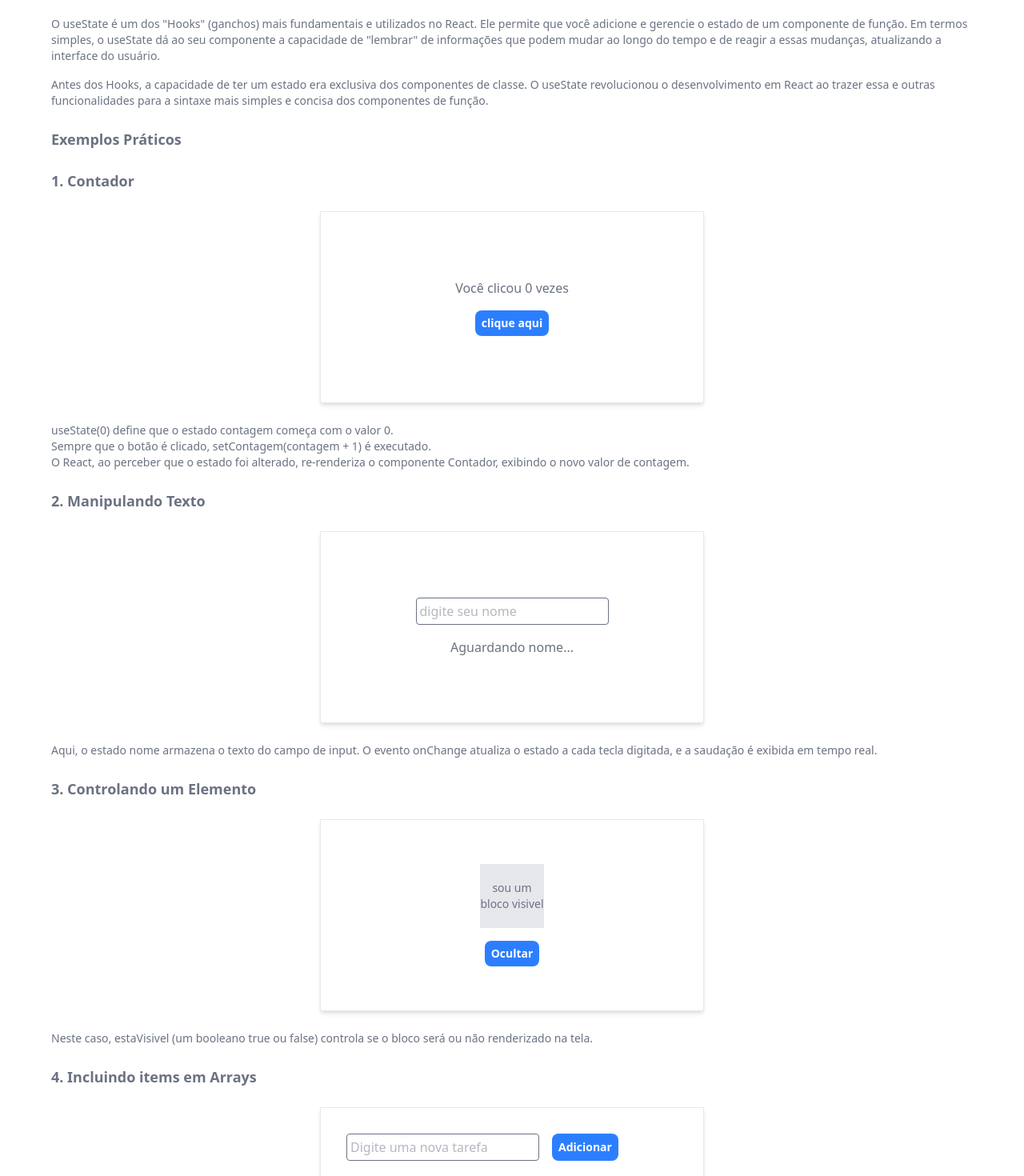
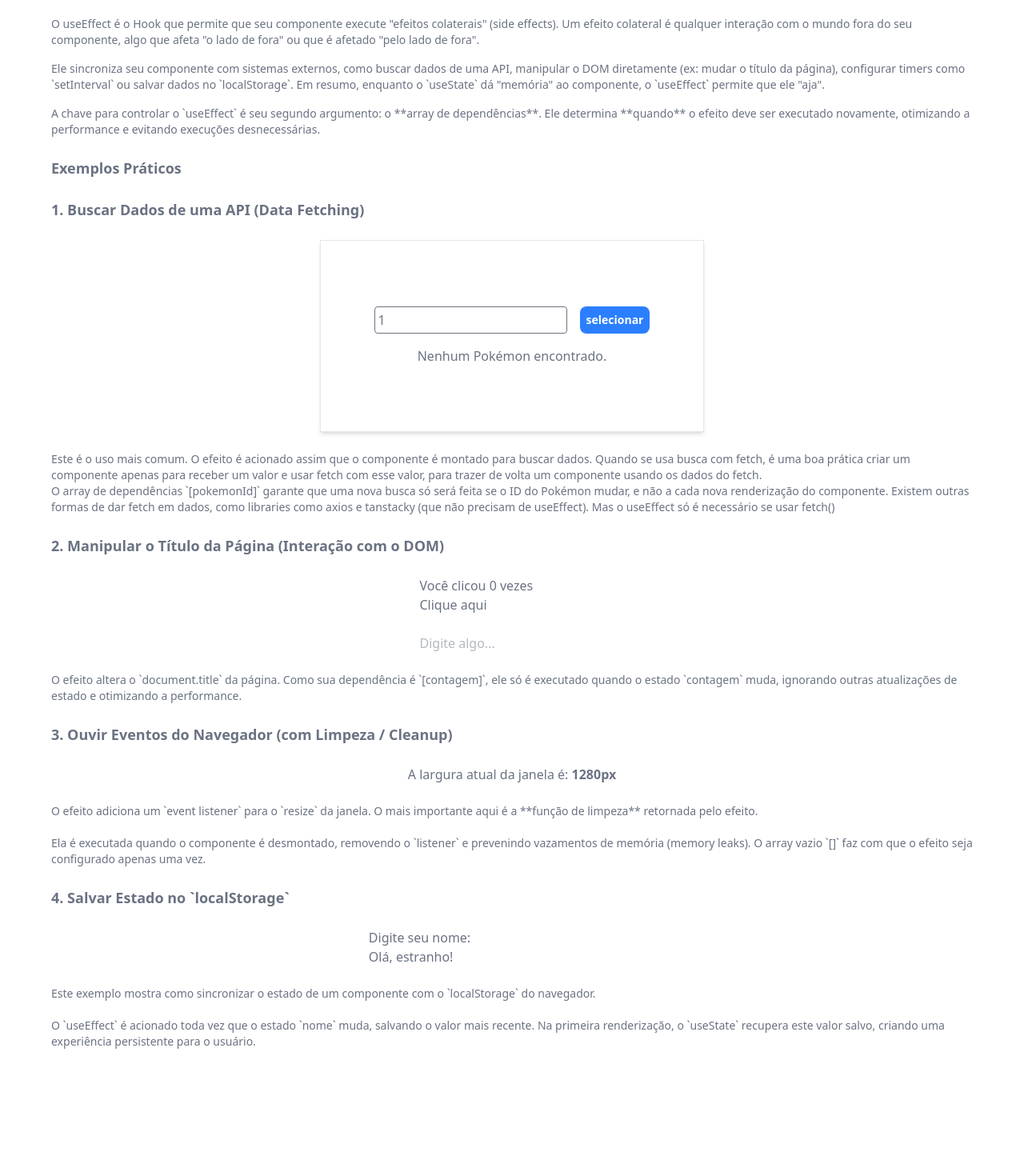
Before and after one commit to luan-services/react-hooks-usecases, a React (Vite) app: page /#/useEffect in a window 1280 px wide. Shown: the part 100-1570 px from the top of the page at 80% size. After the commit the page ends 1476 px from the top, so only its background shows below. Built offline with nearby package versions, Linux system fonts and the light colour scheme; no server answers.

Commit message:
pokemon fetch update

```diff
--- /dev/null
+++ b/components/use_effect_page_components/ContadorComTitulo.jsx
@@ -0,0 +1,32 @@
+import React, { useState, useEffect } from 'react';
+
+export const ContadorComTitulo = () => {
+  const [contagem, setContagem] = useState(0);
+  const [nome, setNome] = useState('');
+
+  // Este efeito atualiza o título da página
+  useEffect(() => {
+    // O título será atualizado após cada renderização em que 'contagem' mudar
+    document.title = `Você clicou ${contagem} vezes`;
+    console.log('Efeito do título executado!');
+
+    // Não há necessidade de cleanup aqui
+  }, [contagem]); // Depende apenas de 'contagem'
+
+  return (
+    <div>
+      <p>Você clicou {contagem} vezes</p>
+      <button onClick={() => setContagem(contagem + 1)}>
+        Clique aqui
+      </button>
+      <br/><br/>
+      {/* Mudar este input não vai disparar o efeito do título */}
+      <input
+        type="text"
+        placeholder="Digite algo..."
+        value={nome}
+        onChange={e => setNome(e.target.value)}
+      />
+    </div>
+  );
+}
--- /dev/null
+++ b/components/use_effect_page_components/GetPokemon.jsx
@@ -0,0 +1,47 @@
+import React, { useState, useEffect } from 'react';
+
+export const GetPokemon = ({ pokemonId }) => {
+    // Estado para armazenar os dados do Pokémon
+    const [pokemon, setPokemon] = useState(null);
+    // Estado para controlar o carregamento
+    const [loading, setLoading] = useState(true);
+
+    useEffect(() => {
+        // Para evitar que o efeito tente rodar com um ID inválido
+        if (!pokemonId) return;
+
+        // Reseta o estado de loading e pokemon antes de uma nova busca
+        setLoading(true);
+        setPokemon(null);
+
+        // A função de efeito que busca os dados
+        fetch(`https://pokeapi.co/api/v2/pokemon/${pokemonId}`).then(response => response.json())
+        .then(data => {
+            setPokemon(data); // Armazena os dados no estado
+        })
+        .catch(error => console.error("Erro ao buscar Pokémon:", error))
+        .finally(() => {
+            setLoading(false); // Finaliza o estado de carregamento
+        });
+
+    // O array de dependências contém 'pokemonId'.
+    // O efeito será re-executado toda vez que a prop 'pokemonId' mudar.
+    }, [pokemonId]);
+
+    if (loading) {
+        return <p>Carregando...</p>;
+    }
+
+    if (!pokemon) {
+        return <p>Nenhum Pokémon encontrado.</p>;
+    }
+
+    return (
+        <div className="flex flex-col h-full">
+        <h2>{pokemon.name}</h2>
+        <p>Altura: {pokemon.height * 10} cm</p>
+        <p>Peso: {pokemon.weight / 10} kg</p>
+        <img src={pokemon.sprites.front_default} alt={pokemon.name} />
+        </div>
+    );
+}
--- /dev/null
+++ b/components/use_effect_page_components/LarguraDaJanela.jsx
@@ -0,0 +1,29 @@
+import React, { useState, useEffect } from 'react';
+
+export const LarguraDaJanela = () => {
+  const [largura, setLargura] = useState(window.innerWidth);
+
+  useEffect(() => {
+    // Função que atualiza o estado com a largura da janela
+    function handleResize() {
+      setLargura(window.innerWidth);
+    }
+
+    // EFEITO: Adiciona o event listener quando o componente monta
+    window.addEventListener('resize', handleResize);
+    console.log('Event listener ADICIONADO.');
+
+    // FUNÇÃO DE LIMPEZA: Essencial!
+    // Esta função será executada quando o componente for desmontado.
+    return () => {
+      window.removeEventListener('resize', handleResize);
+      console.log('Event listener REMOVIDO.');
+    };
+  }, []); // <-- O array vazio garante que o efeito roda apenas uma vez (na montagem)
+
+  return (
+    <div>
+      <p>A largura atual da janela é: <strong>{largura}px</strong></p>
+    </div>
+  );
+}
--- /dev/null
+++ b/components/use_effect_page_components/PerfilPokemon.jsx
@@ -0,0 +1,38 @@
+import React, { useState, useEffect } from 'react';
+import { GetPokemon } from './getPokemon';
+
+export const PerfilPokemon = () => {
+	const [pokemonId, setPokemonId] = useState(1);
+	const [id, setId] = useState(1);
+
+	const updatePokemonIdInput = (event) => {
+        setId(event.target.value)
+    }
+
+	const updatePokemonId = (evento) => {
+        // Previne o comportamento padrão do formulário de recarregar a página
+        evento.preventDefault();
+
+        if (id < 0) return;
+
+        // Atualiza o estado do id
+        setPokemonId(id)
+
+        // Limpa o campo de input após adicionar a tarefa
+        setId('')
+    }
+
+	// aqui o form é responsável apenas por setar o ID, quem faz uso do ID e usa a função fetch é um componente dedicado apenas para isso: GetPokemon
+	return (
+		<div className="shadow-md border-gray-200 border-1 w-120 min-h-60 p-8 flex flex-col gap-4 items-center justify-center">
+			<form onSubmit={updatePokemonId} className="gap-4 flex flex-wrap flex-row justify-start">
+                <input className="border-gray-500 border-1 rounded-sm p-1 outline-0 focus:border-blue-500"
+                type="text" value={id} onChange={(e) => updatePokemonIdInput(e)} placeholder="id do pokémon"/>
+                <button className="min-w-16 min-h-8 px-2 py-1 rounded-lg bg-blue-500 text-white font-bold text-sm active:scale-95 transition" type="submit">
+                    selecionar
+                </button>
+            </form>
+			<GetPokemon pokemonId={pokemonId}></GetPokemon>
+		</div>
+	)
+}
--- /dev/null
+++ b/components/use_effect_page_components/SalvarFormLocalStorage.jsx
@@ -0,0 +1,28 @@
+import React, { useState, useEffect } from 'react';
+
+export const SalvarFormLocalStorage = () => {
+  // Tenta carregar o nome do localStorage. Se não houver, usa uma string vazia.
+  const valorInicial = localStorage.getItem('nomeUsuario') || '';
+  const [nome, setNome] = useState(valorInicial);
+
+  // Este efeito sincroniza o estado 'nome' com o localStorage
+  useEffect(() => {
+    localStorage.setItem('nomeUsuario', nome);
+    console.log(`Valor '${nome}' salvo no localStorage.`);
+
+  }, [nome]); // O efeito roda toda vez que o 'nome' muda
+
+  return (
+    <div>
+      <label>
+        Digite seu nome:
+        <input
+          type="text"
+          value={nome}
+          onChange={e => setNome(e.target.value)}
+        />
+      </label>
+      <p>Olá, {nome || 'estranho'}!</p>
+    </div>
+  );
+}
--- a/pages/useEffectPage.jsx
+++ b/pages/useEffectPage.jsx
@@ -1,64 +1,75 @@
 import React from 'react'
-import { Contador } from '../components/use_state_page_components/Contador'
-import { CampoDeNome } from '../components/use_state_page_components/CampoDeNome'
-import { AlternarVisibilidade } from '../components/use_state_page_components/AlternarVisibilidade'
-import { ListaDeTarefas } from '../components/use_state_page_components/ListaDeTarefas'
+// Imports atualizados para os componentes de exemplo do useEffect
+import { PerfilPokemon } from '../components/use_effect_page_components/PerfilPokemon'
+import { ContadorComTitulo } from '../components/use_effect_page_components/ContadorComTitulo'
+import { LarguraDaJanela } from '../components/use_effect_page_components/LarguraDaJanela'
+import { SalvarFormLocalStorage } from '../components/use_effect_page_components/SalvarFormLocalStorage'
 
 export const UseEffectPage = () => {
   return (
     <div className="w-full flex flex-col gap-6">
       <div className="text-xs md:text-sm flex flex-col gap-4">
         <p>
-                O useState é um dos "Hooks" (ganchos) mais fundamentais e utilizados no React. Ele permite que você adicione e gerencie o estado de um componente de função. Em termos simples, o useState dá ao seu componente a capacidade de "lembrar" de informações que podem mudar ao longo do tempo e de reagir a essas mudanças, atualizando a interface do usuário.
+          O useEffect é o Hook que permite que seu componente execute "efeitos colaterais" (side effects). Um efeito colateral é qualquer interação com o mundo fora do seu componente, algo que afeta "o lado de fora" ou que é afetado "pelo lado de fora".
         </p>
         <p>
-                Antes dos Hooks, a capacidade de ter um estado era exclusiva dos componentes de classe. O useState revolucionou o desenvolvimento em React ao trazer essa e outras funcionalidades para a sintaxe mais simples e concisa dos componentes de função.
+          Ele sincroniza seu componente com sistemas externos, como buscar dados de uma API, manipular o DOM diretamente (ex: mudar o título da página), configurar timers como `setInterval` ou salvar dados no `localStorage`. Em resumo, enquanto o `useState` dá "memória" ao componente, o `useEffect` permite que ele "aja".
+        </p>
+        <p>
+          A chave para controlar o `useEffect` é seu segundo argumento: o **array de dependências**. Ele determina **quando** o efeito deve ser executado novamente, otimizando a performance e evitando execuções desnecessárias.
         </p>
       </div>
+
       <p className="font-bold md:text-lg">
         Exemplos Práticos
       </p>
+
       <p className="font-bold md:text-lg">
-            1. Contador
+        1. Buscar Dados de uma API (Data Fetching)
       </p>
       <div className="flex w-full justify-center">
-            <Contador/>
+        <PerfilPokemon />
       </div>
       <p className="text-xs md:text-sm">
-            useState(0) define que o estado contagem começa com o valor 0.
+        Este é o uso mais comum. O efeito é acionado assim que o componente é montado para buscar dados. Quando se usa busca com fetch, é uma boa
+        prática criar um componente apenas para receber um valor e usar fetch com esse valor, para trazer de volta um componente usando os dados do fetch.
         <br></br>
-            Sempre que o botão é clicado, setContagem(contagem + 1) é executado.
-            <br></br>
-            O React, ao perceber que o estado foi alterado, re-renderiza o componente Contador, exibindo o novo valor de contagem.
+        O array de dependências `[pokemonId]` garante que uma nova busca só será feita se o ID do Pokémon mudar, e não a cada nova renderização do componente. Existem
+        outras formas de dar fetch em dados, como libraries como axios e tanstacky (que não precisam de useEffect). Mas o useEffect só é necessário se usar fetch()
       </p>
+
       <p className="font-bold md:text-lg">
-            2. Manipulando Texto
+        2. Manipular o Título da Página (Interação com o DOM)
       </p>
       <div className="w-full flex justify-center">
-            <CampoDeNome/>
+        <ContadorComTitulo />
       </div>
       <p className="text-xs md:text-sm">
-            Aqui, o estado nome armazena o texto do campo de input. O evento onChange atualiza o estado a cada tecla digitada, e a saudação é exibida em tempo real.
+        O efeito altera o `document.title` da página. Como sua dependência é `[contagem]`, ele só é executado quando o estado `contagem` muda, ignorando outras atualizações de estado e otimizando a performance.
       </p>
+
       <p className="font-bold md:text-lg">
-            3. Controlando um Elemento
+        3. Ouvir Eventos do Navegador (com Limpeza / Cleanup)
       </p>
       <div className="w-full flex justify-center">
-            <AlternarVisibilidade/>
+        <LarguraDaJanela />
       </div>
       <p className="text-xs md:text-sm">
-            Neste caso, estaVisivel (um booleano true ou false) controla se o bloco será ou não renderizado na tela.
+        O efeito adiciona um `event listener` para o `resize` da janela. O mais importante aqui é a **função de limpeza** retornada pelo efeito.
+        <br></br><br></br>
+        Ela é executada quando o componente é desmontado, removendo o `listener` e prevenindo vazamentos de memória (memory leaks). O array vazio `[]` faz com que o efeito seja configurado apenas uma vez.
       </p>
+
       <p className="font-bold md:text-lg">
-            4. Incluindo items em Arrays
+        4. Salvar Estado no `localStorage`
       </p>
       <div className="w-full flex justify-center">
-            <ListaDeTarefas/>
+        <SalvarFormLocalStorage />
       </div>
       <p className="text-xs md:text-sm">
-            Gerenciar uma lista de itens é um caso de uso clássico. Neste exemplo, vamos criar uma lista de tarefas onde podemos adicionar novos itens. A chave aqui é entender como atualizar um array no estado de forma imutável.
+        Este exemplo mostra como sincronizar o estado de um componente com o `localStorage` do navegador.
         <br></br><br></br>
-            Por que imutabilidade? Você nunca deve modificar o estado diretamente (ex: meuArray.push(novoItem)). O React depende da criação de um novo array para detectar a mudança e disparar a re-renderização. A forma mais fácil de fazer isso é com o operador "spread" (...).
+        O `useEffect` é acionado toda vez que o estado `nome` muda, salvando o valor mais recente. Na primeira renderização, o `useState` recupera este valor salvo, criando uma experiência persistente para o usuário.
       </p>
     </div>
   )
```
Lines whose indentation alone changed are shown as unchanged.
